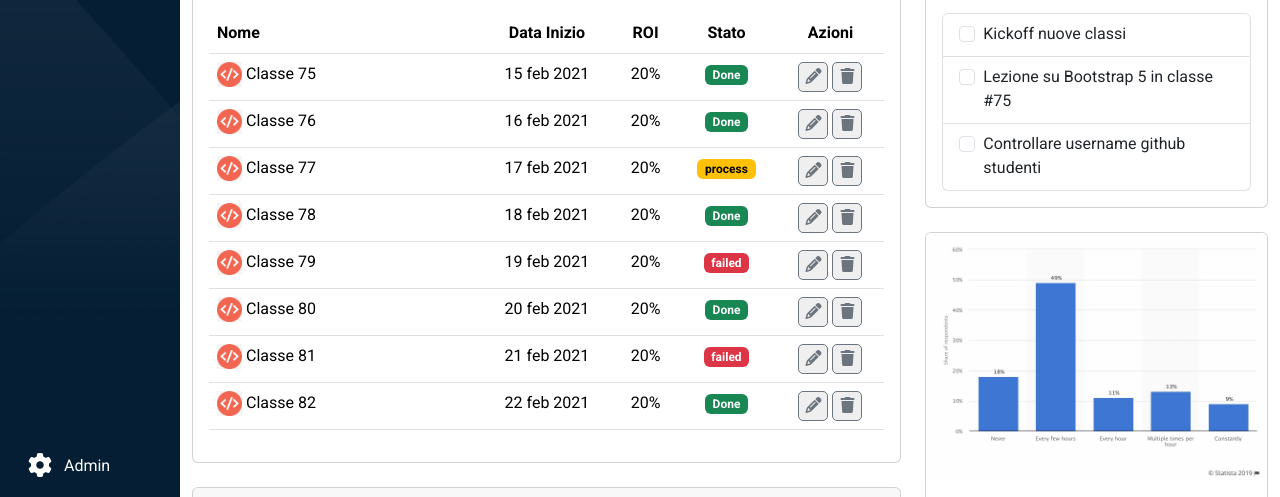
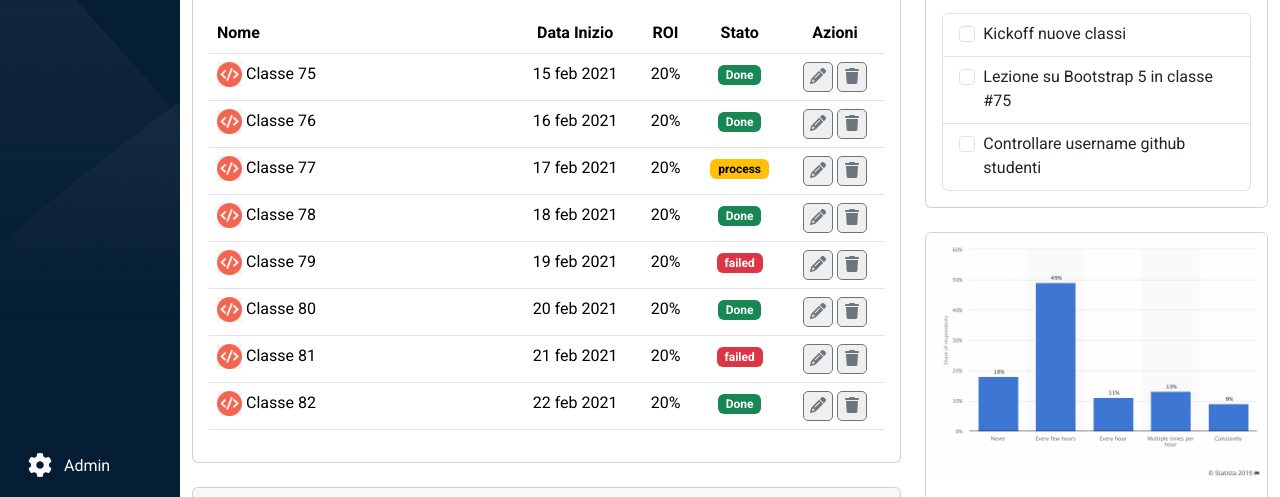
Before and after one commit to AlfredoCastrogiovanni/html-css-bootstrap-dashboard, a plain HTML site: page index.html in a window 1280 px wide. Shown: the part 303-800 px from the top of the page. Drawn offline with nearby package versions, Linux system fonts and the light colour scheme.

Commit message:
correzione grandezze table

```diff
--- a/assets/style/style.css
+++ b/assets/style/style.css
@@ -124,10 +124,17 @@ table tr :nth-child(3) {
 }
 
 .my_column-width {
-    width: 40%;
+    width: 35%;
 }
 
 /* Responsive Rules */
+@media screen and (min-width: 768px) {
+    table tr :nth-child(2),
+    table tr :nth-child(3) {
+        display: table-cell;
+    }
+}
+
 @media screen and (min-width: 992px) {
     aside {
         width: 180px;
@@ -138,9 +145,8 @@ table tr :nth-child(3) {
     }
 }
 
-@media screen and (min-width: 768px) {
-    table tr :nth-child(2),
-    table tr :nth-child(3) {
-        display: table-cell;
+@media screen and (min-width: 1200px) {
+    .my_column-width {
+        width: 45%;
     }
 }
```
